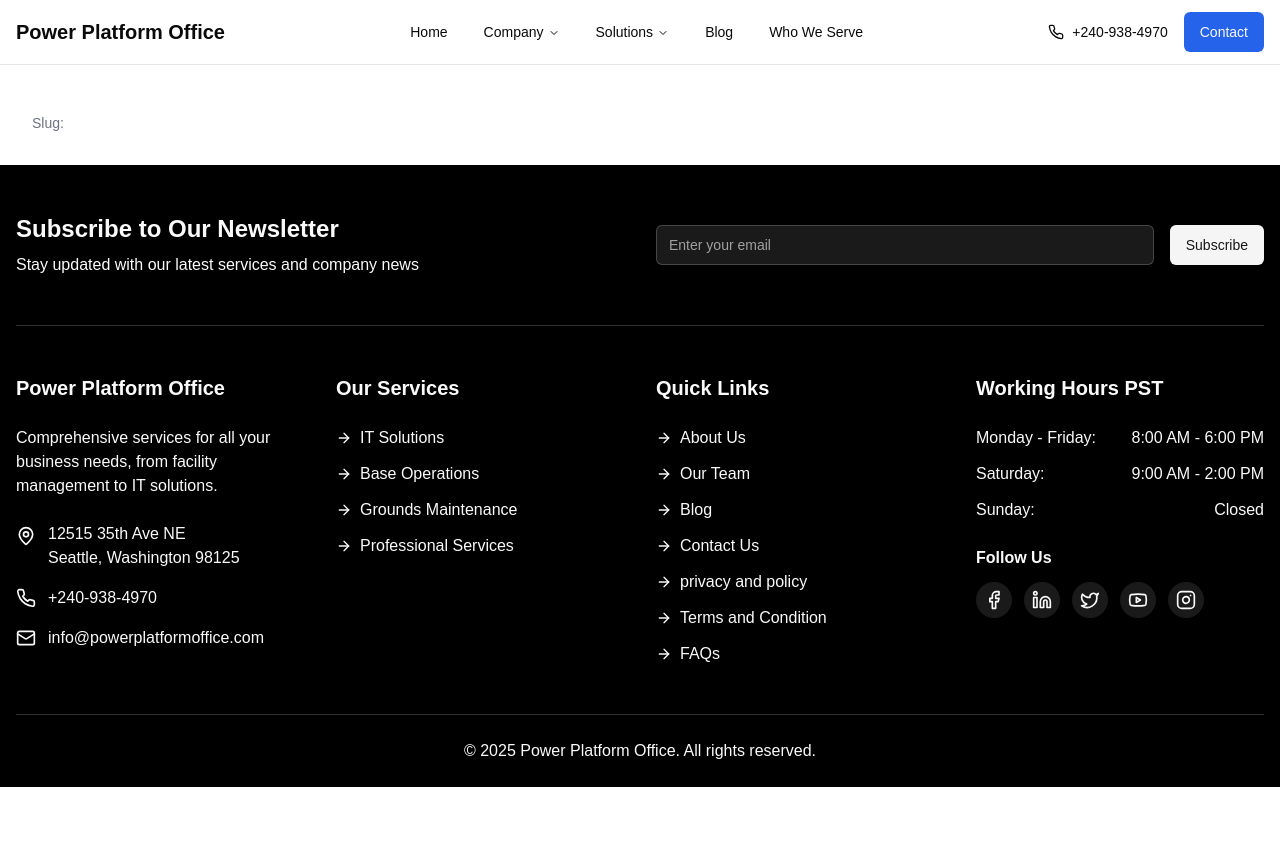
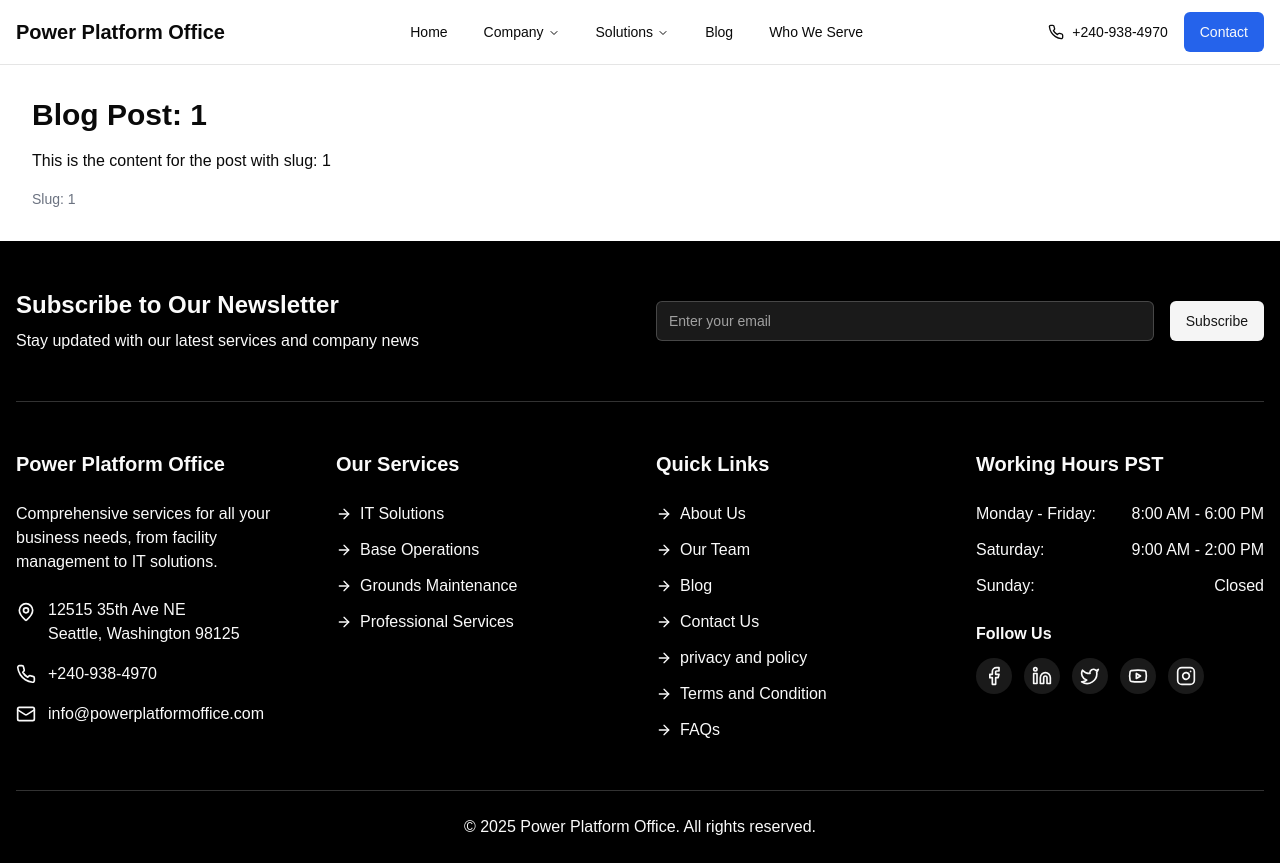
Before and after one commit to lilfaithontrack/ppoffice, a Next.js app: page /blog/1 in a window 1280 px wide. Before the commit the page ends 800 px from the top, so only its background shows below. Built offline with nearby package versions, Linux system fonts and the light colour scheme.

Commit message:
Update page.tsx

```diff
--- a/app/blog/[slug]/page.tsx
+++ b/app/blog/[slug]/page.tsx
@@ -1,36 +1,38 @@
+import { Metadata } from "next"
 
-import { GetServerSideProps } from "next"
-
-interface BlogPostProps {
-  slug: string
-  title: string
-  content: string
+interface Props {
+  params: { slug: string }
 }
 
-export default function BlogPostPage({ slug, title, content }: BlogPostProps) {
+// Optional: generate metadata for the page dynamically
+export async function generateMetadata({ params }: Props): Promise<Metadata> {
+  // You can fetch data here too
+  return {
+    title: `Blog post: ${params.slug}`,
+  }
+}
+
+export default async function BlogPostPage({ params }: Props) {
+  const { slug } = params
+
+  // Fetch your data here (simulate with mock)
+  // You can use `fetch()` or any data fetching method
+  const post = await getPostData(slug)
+
   return (
     <main className="container mx-auto p-8">
-      <h1 className="text-3xl font-bold mb-4">{title}</h1>
-      <article>{content}</article>
+      <h1 className="text-3xl font-bold mb-4">{post.title}</h1>
+      <article>{post.content}</article>
       <p className="mt-4 text-sm text-gray-500">Slug: {slug}</p>
     </main>
   )
 }
 
-export const getServerSideProps: GetServerSideProps = async (context) => {
-  const { slug } = context.params as { slug: string }
-
-  // Fetch your post data here (mock example)
-  const post = {
+// Mock fetching function — replace with your real data fetching
+async function getPostData(slug: string) {
+  // For example, fetch from your API or filesystem here
+  return {
     title: `Blog Post: ${slug}`,
     content: `This is the content for the post with slug: ${slug}`,
   }
-
-  return {
-    props: {
-      slug,
-      title: post.title,
-      content: post.content,
-    },
-  }
 }
```
